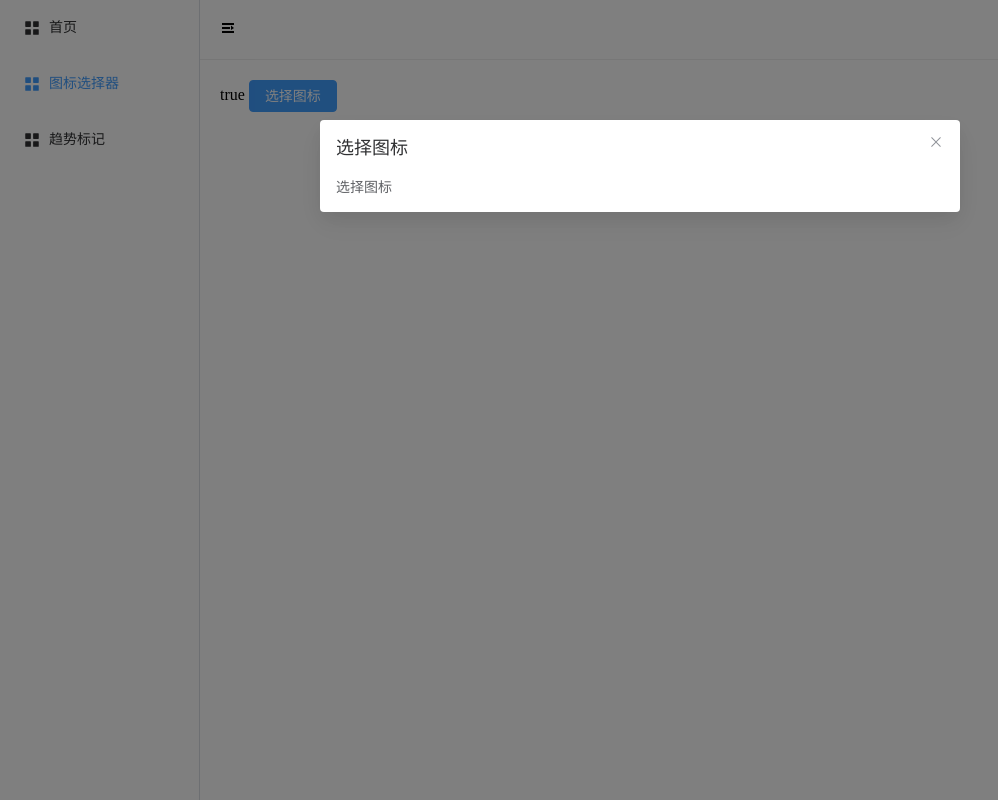
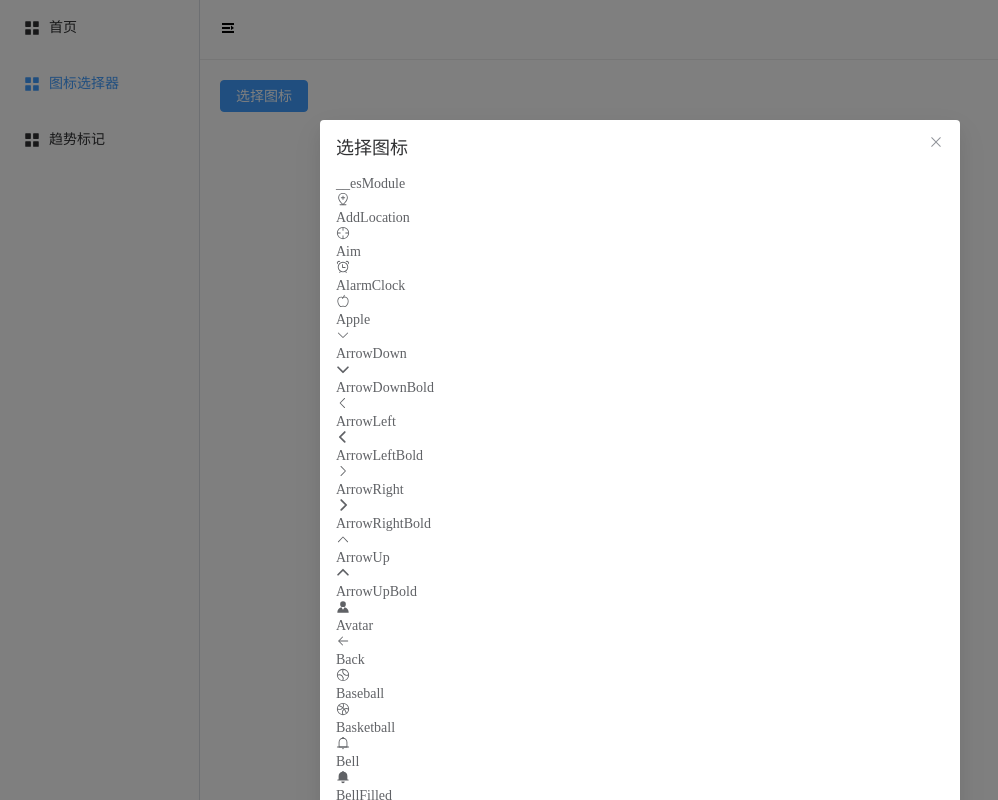
Before and after one commit to jersonwei/vue3-component-extract, a Vue app: page /chooseIcon in a window 1280 px wide. Both pictures are taken after a click on the button "选择图标". Shown: the whole page, without its empty margins (0-998 px from the left). Built offline with nearby package versions, Linux system fonts and the light colour scheme.

Commit message:
✨ feat(chooseIcon): 渲染所有Icon至dialog

```diff
--- a/src/components/chooseIcon/src/index.vue
+++ b/src/components/chooseIcon/src/index.vue
@@ -1,5 +1,7 @@
 <script setup lang='ts'>
 import { onUnmounted, ref, watch, watchEffect } from 'vue';
+import * as ElePlusIcons from '@element-plus/icons-vue'
+import { toLine } from '../../../utils';
 
 let props = defineProps<{
   // 弹出框的标题
@@ -33,7 +35,15 @@ onUnmounted(() => {
     <slot></slot>
   </el-button>
   <el-dialog v-model="dialogVisible" :title="title">
-    {{ title }}</el-dialog>
+    <div class="container">
+      <div class="item" v-for="(item, index) in Object.keys(ElePlusIcons)" :key="index">
+        <div>
+          <component :is="`el-icon-${toLine(item)}`"></component>
+        </div>
+        <div>{{ item }}</div>
+      </div>
+    </div>
+  </el-dialog>
 </template>
 <style>
 </style>
--- a/src/views/chooseIcon/index.vue
+++ b/src/views/chooseIcon/index.vue
@@ -5,7 +5,6 @@ let visible = ref<boolean>(false)
 </script>
 <template>
   <div>
-    {{ visible }}
     <choose-icon title="选择图标" v-model:visible="visible">
       选择图标
     </choose-icon>
```
